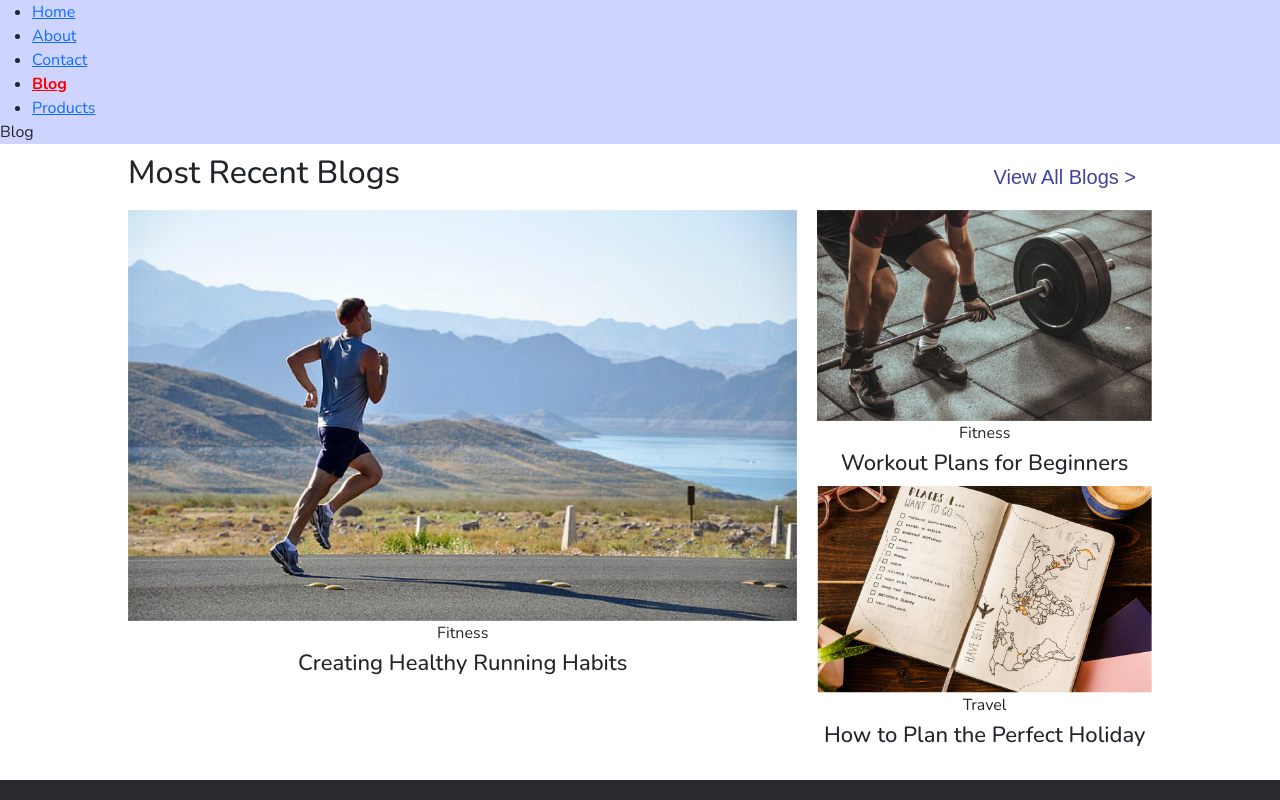
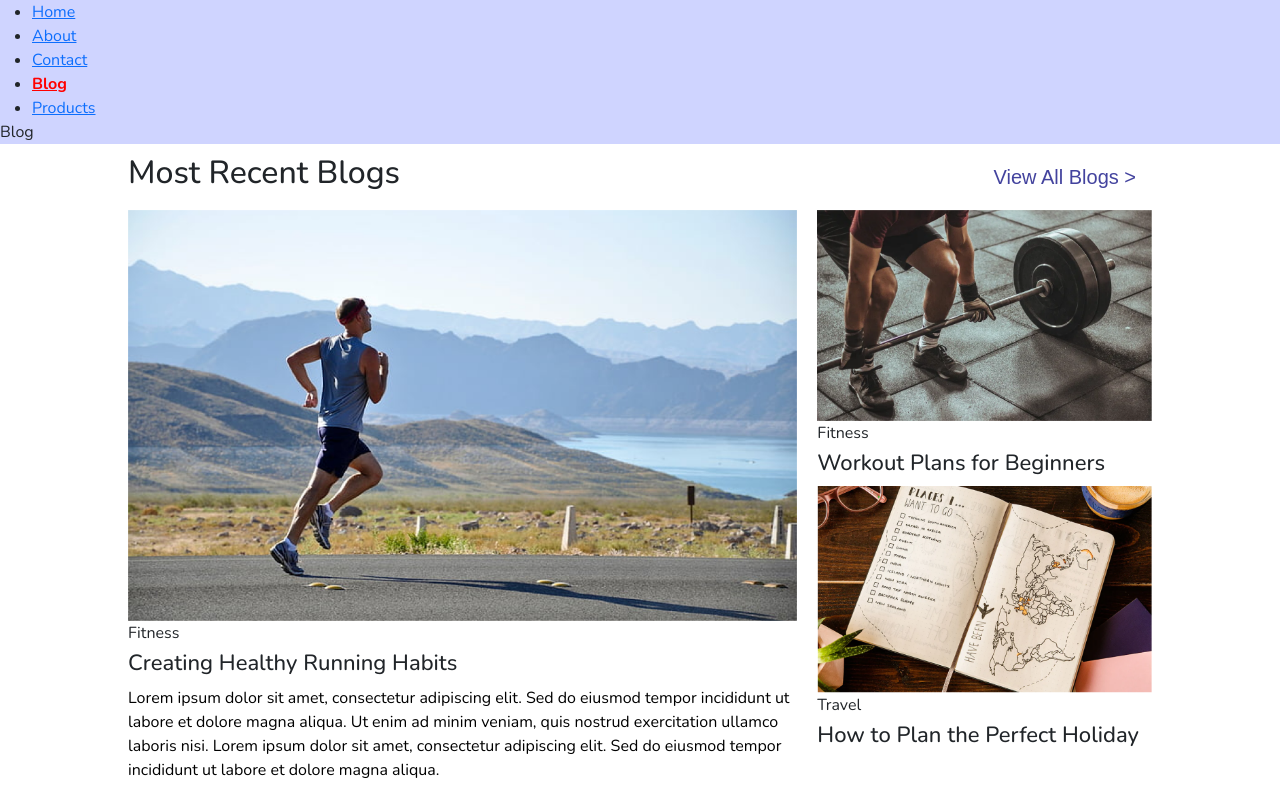
Before and after one commit to ahmeda110/NextRipple-Website, a React (Create React App) app: page /blog in a window 1280 px wide. Shown: the top 800 px of the page. Built offline with nearby package versions, Linux system fonts and the light colour scheme.

Commit message:
fix blog page styling

```diff
--- a/src/pages/Blog.module.css
+++ b/src/pages/Blog.module.css
@@ -57,3 +57,13 @@
   margin-bottom: 10px;
   font-size: 22px;
 }
+
+.article {
+  text-align: left;
+}
+
+.article p{
+  color: black;
+  font-size: 1rem;
+  font-weight: 400;
+}
```
